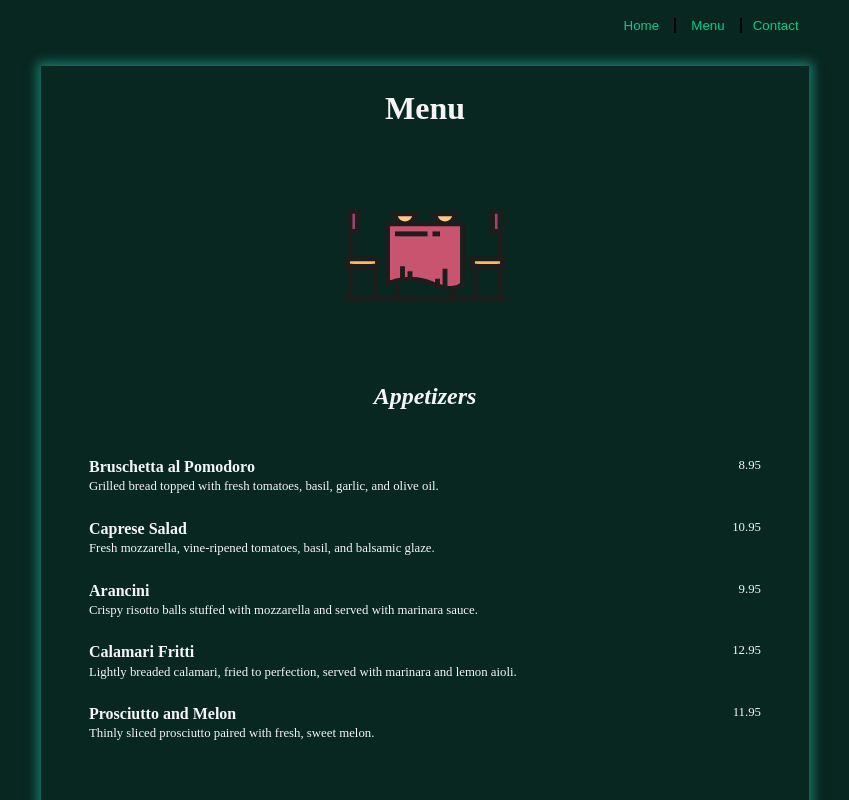
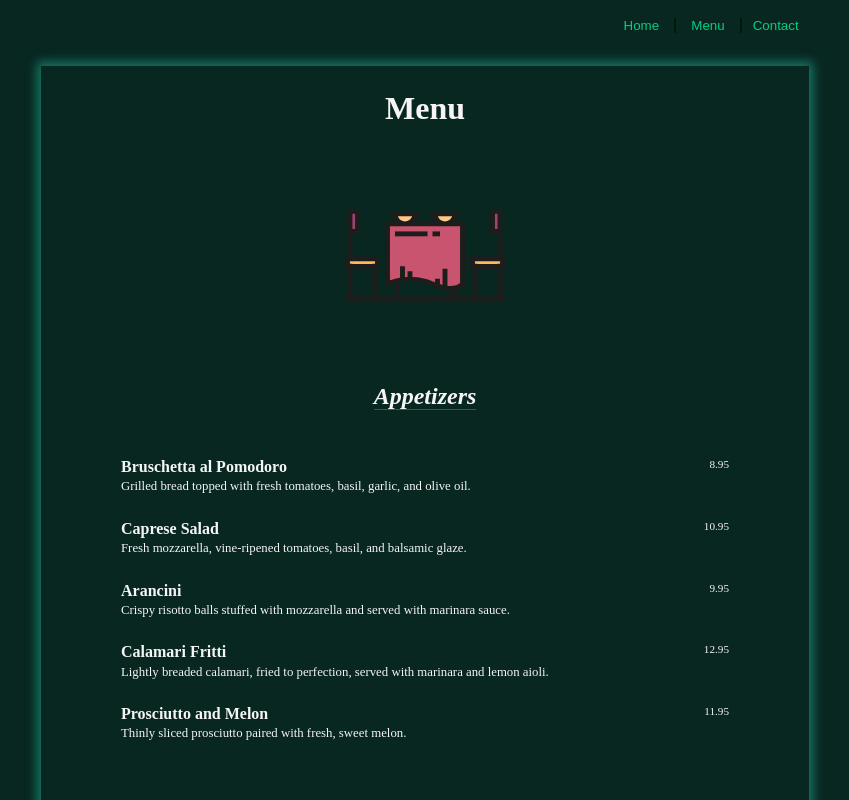
Before and after one commit to tsultan16/odin-restaurant-website, a website built with webpack: page src/template.html in a window 1280 px wide. Both pictures are taken after a click on the button "Menu". Shown: the top 800 px of the page, without its empty margins (215-1064 px from the left). Built offline with nearby package versions, Linux system fonts and the light colour scheme.

Commit message:
made style adjustments and assigned l=class names to some elements

```diff
--- a/src/homePage.js
+++ b/src/homePage.js
@@ -42,7 +42,7 @@ export const loadHomePage = () => {
     addContent(tagline_header);
 
     const desc = document.createElement("p");
-    desc.textContent = "At Don Giovanni's, we bring the authentic flavors of Italy to your table. From handcrafted pastas to wood-fired pizzas, every dish is prepared with the finest ingredients and a passion for tradition. Whether you're celebrating a special occasion or craving a comforting meal, our warm ambiance and rich culinary heritage promise an unforgettable dining experience. Bon appetite!"
+    desc.textContent = "At Don Giovanni's, we bring the authentic flavors of Italy to your table. From handcrafted pastas to wood-fired pizzas, every dish is prepared with the finest ingredients and a passion for tradition. Whether you're celebrating a special occasion or craving a comforting meal, our warm ambiance and rich culinary heritage promise an unforgettable dining experience. Bon appetit!"
     addContent(desc);
 
     const opening_hours = document.createElement("div");
--- a/src/menuPage.js
+++ b/src/menuPage.js
@@ -58,6 +58,7 @@ export const loadMenuPage = () => {
 
 const createMenuSection = (name, items) => {
     const tagline_header = document.createElement("h2");
+    tagline_header.classList.add("menu-section-header");
     const tagline = document.createElement("em");
     tagline.textContent = name;
     tagline_header.appendChild(tagline);
--- a/src/style.css
+++ b/src/style.css
@@ -36,7 +36,7 @@ nav > ul button {
 }
 
 #home, #menu {
-    border-right: 2px solid rgb(0, 0, 0);
+    border-right: 2px solid rgb(0, 25, 9);
 }
 
 nav > ul button:hover {
@@ -56,7 +56,7 @@ header {
 #content {
     width: 60vw;
     margin: 2em;
-    padding: 1.5em 3em;
+    padding: 1.5em 5em;
 
     display: flex;
     flex-direction: column;
@@ -84,6 +84,10 @@ ul {
     gap: 1em;
 }
 
+.menu-section-header > em {
+    border-bottom: 1px solid rgba(245, 245, 245, 0.225);
+}
+
 .menu-item-name-price {
     display: flex;
     justify-content: space-between;
@@ -91,7 +95,7 @@ ul {
 }
 
 .menu-item-price {
-    font-size: 0.8em;
+    font-size: 0.7em;
 }
 
 .menu-item-desc {
```
